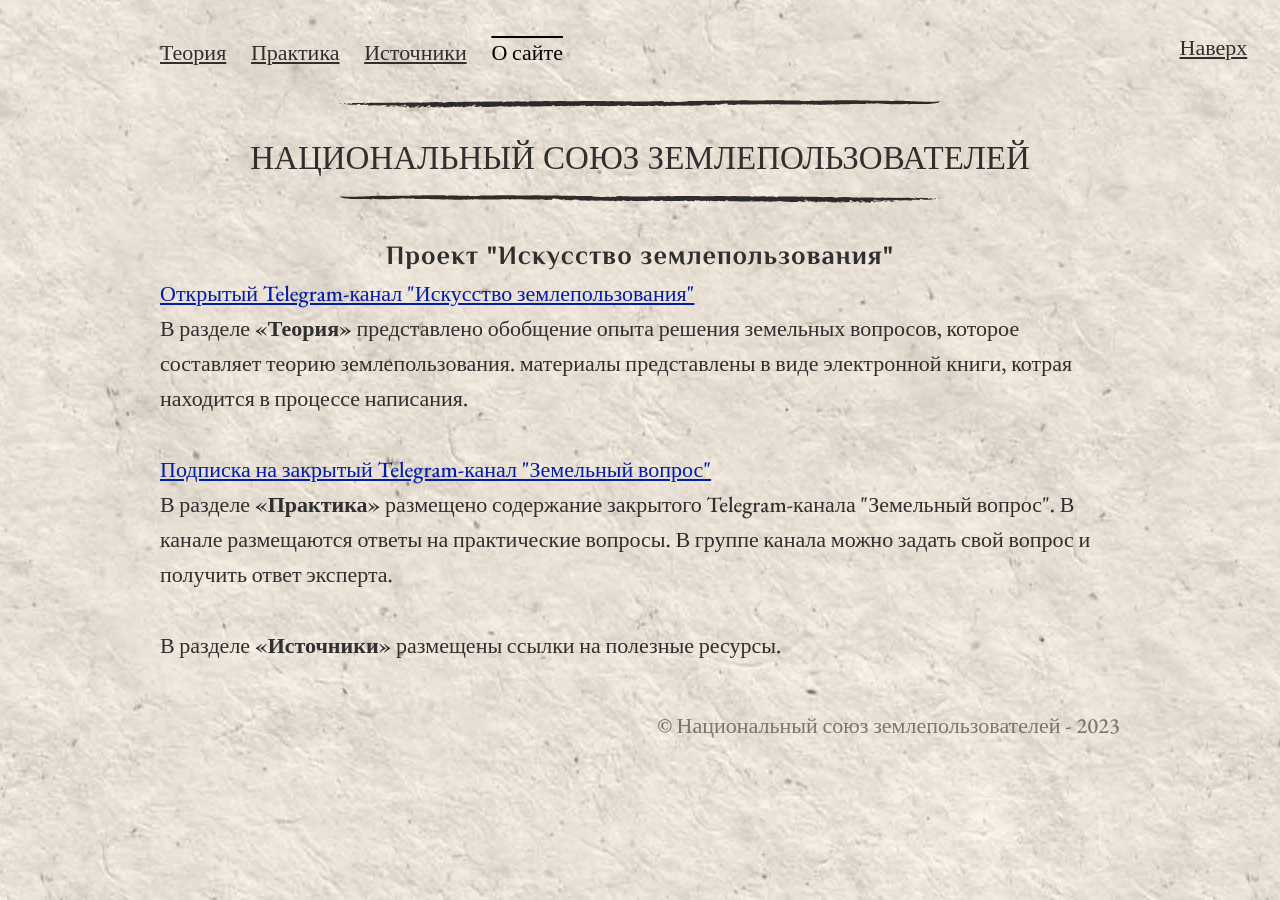
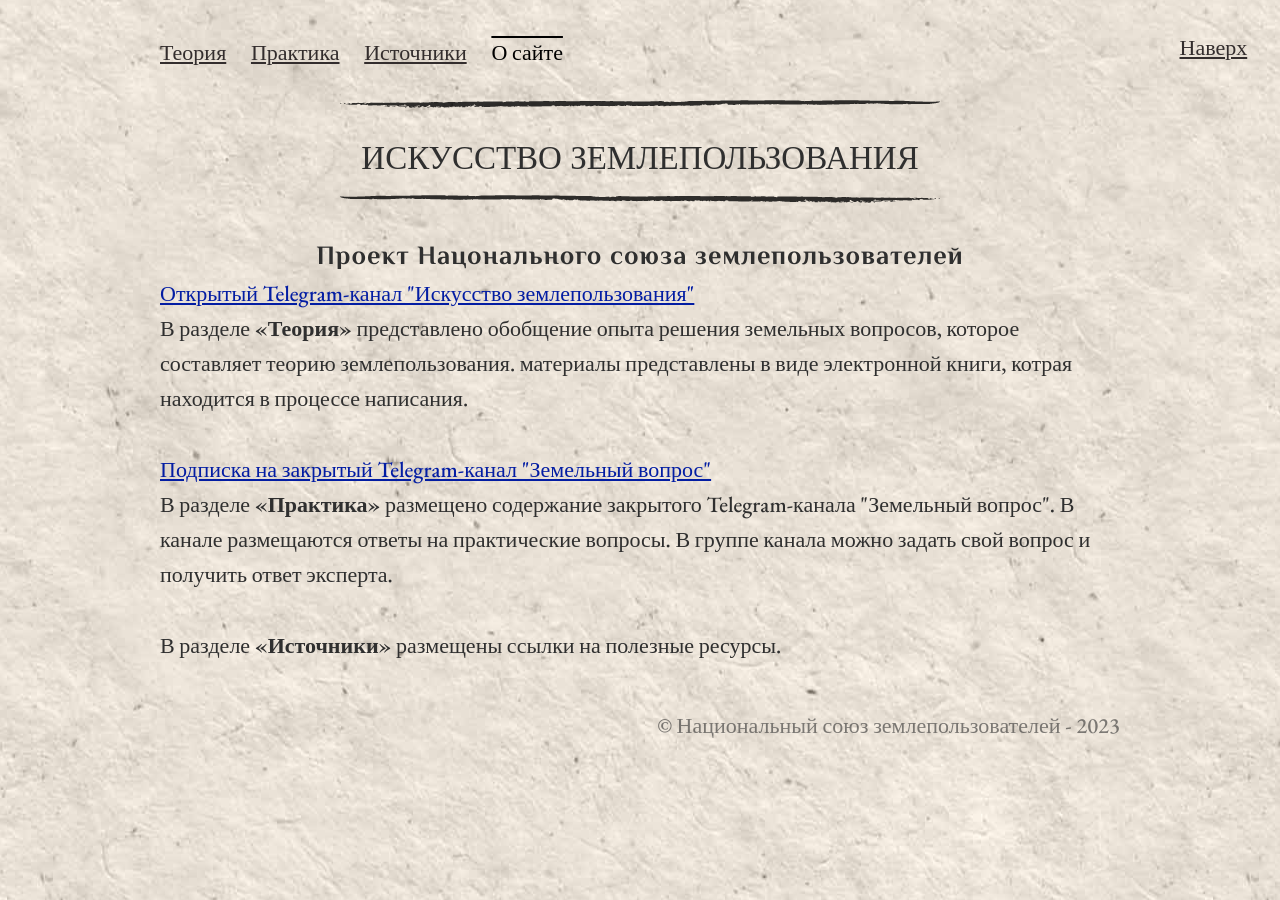
Before and after one commit to SergSi/land-use-art, a Jekyll site: the page built from index.md, in a window 1280 px wide. Built offline with Jekyll 4.4.1, drawn with Linux system fonts in a browser that asks for light colours; some web fonts are replaced.

Commit message:
Update index.md

```diff
--- a/index.md
+++ b/index.md
@@ -1,9 +1,8 @@
 ---
-title: Национальный союз землепользователей
-subtitle: Проект "Искусство землепользования"
+title: Искусство землепользования
+subtitle: Проект Нацонального союза землепользователей
 layout: about
 ---
-
 <div>
 
 <a href="https://t.me/land_use_art/" target="blank" style="color: #031da3">Открытый Telegram-канал "Искусство землепользования"</a><br>
```
